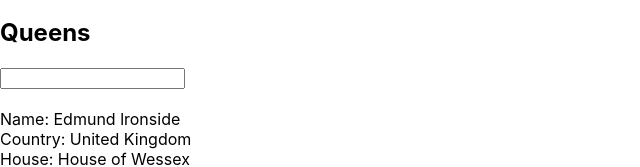
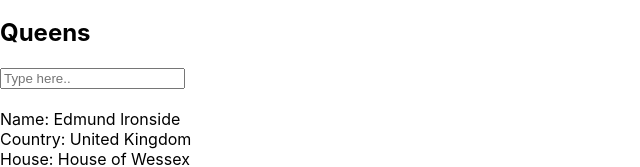
Before and after one commit to adelewatkins/ReactPractice, a React (Create React App) app: page / in a window 1280 px wide. Shown: the part 137-304 px from the top of the page, without its empty margins (0-640 px from the left). Built offline with nearby package versions, Linux system fonts and the light colour scheme.

Commit message:
queens task

```diff
--- a/src/components/QueenSolution.jsx
+++ b/src/components/QueenSolution.jsx
@@ -22,8 +22,10 @@ function Queens() {
     const queenComponents = [];
     // looping through each queen in the json file
     for (const queen of queens) {
-        // if filter is blank OR the queens name matches the filter put them on the page
-        if (filter.length === 0 || queen.nm === filter) {
+        // if filter is blank OR the queens name matches the
+        // filter put them on the page. To lower case makes it
+        // case insensitive. Starts with filters as you type
+        if (filter.length === 0 || queen.nm.toLowerCase().startsWith(filter.toLowerCase())) {
             queenComponents.push(
                 <Queen key={queen.nm + " " + queen.yrs}
                     nm={queen.nm}
@@ -33,11 +35,11 @@ function Queens() {
             );
         }
     }
-
     return (
         <div>
             <h2>Queens</h2>
-            <input type="text" value={filter} onChange={handleChange} />
+            <input type="text" placeholder="Type here.."
+               value={filter} onChange={handleChange} />
             {queenComponents}
         </div>
     );
```
